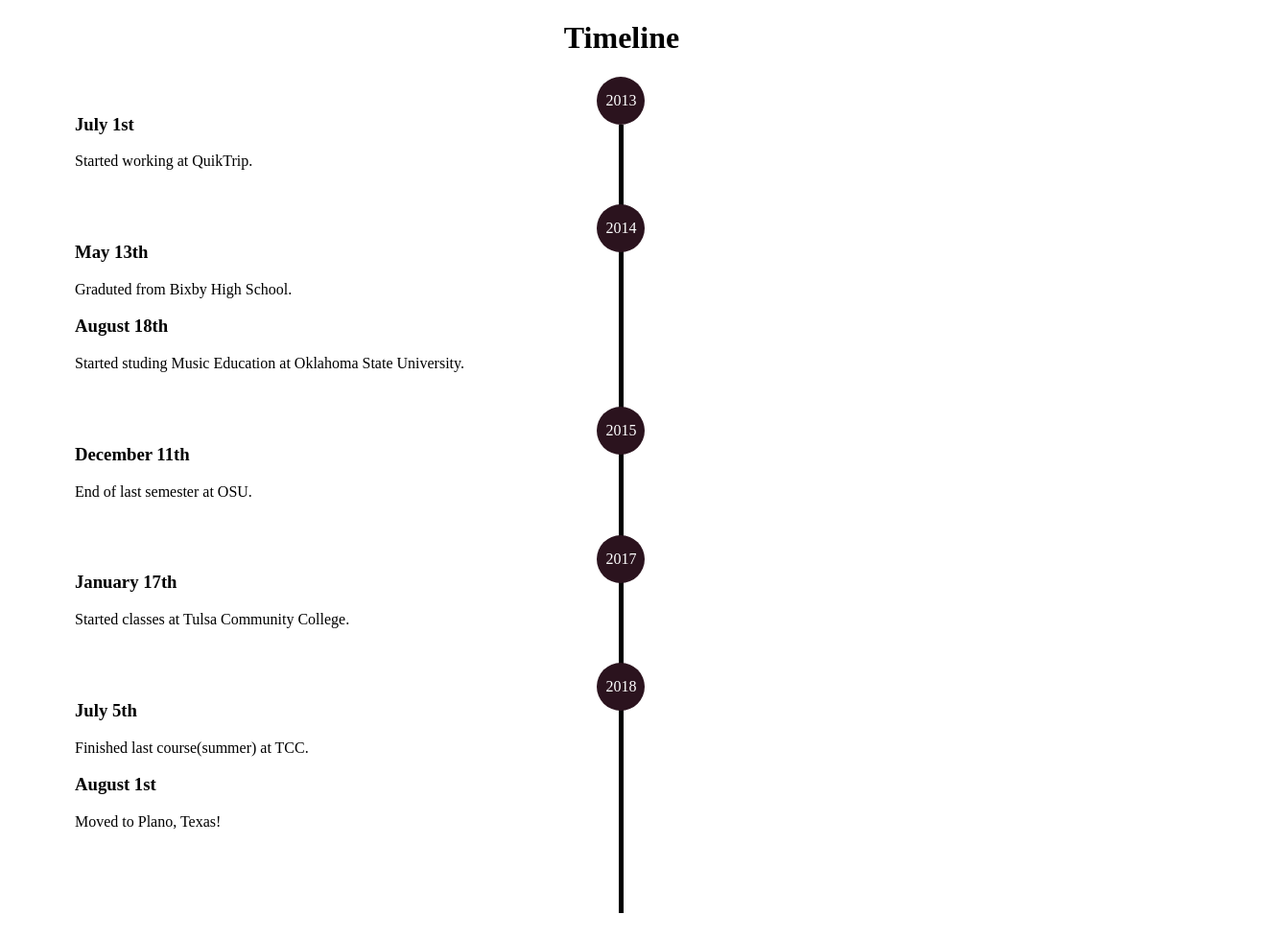
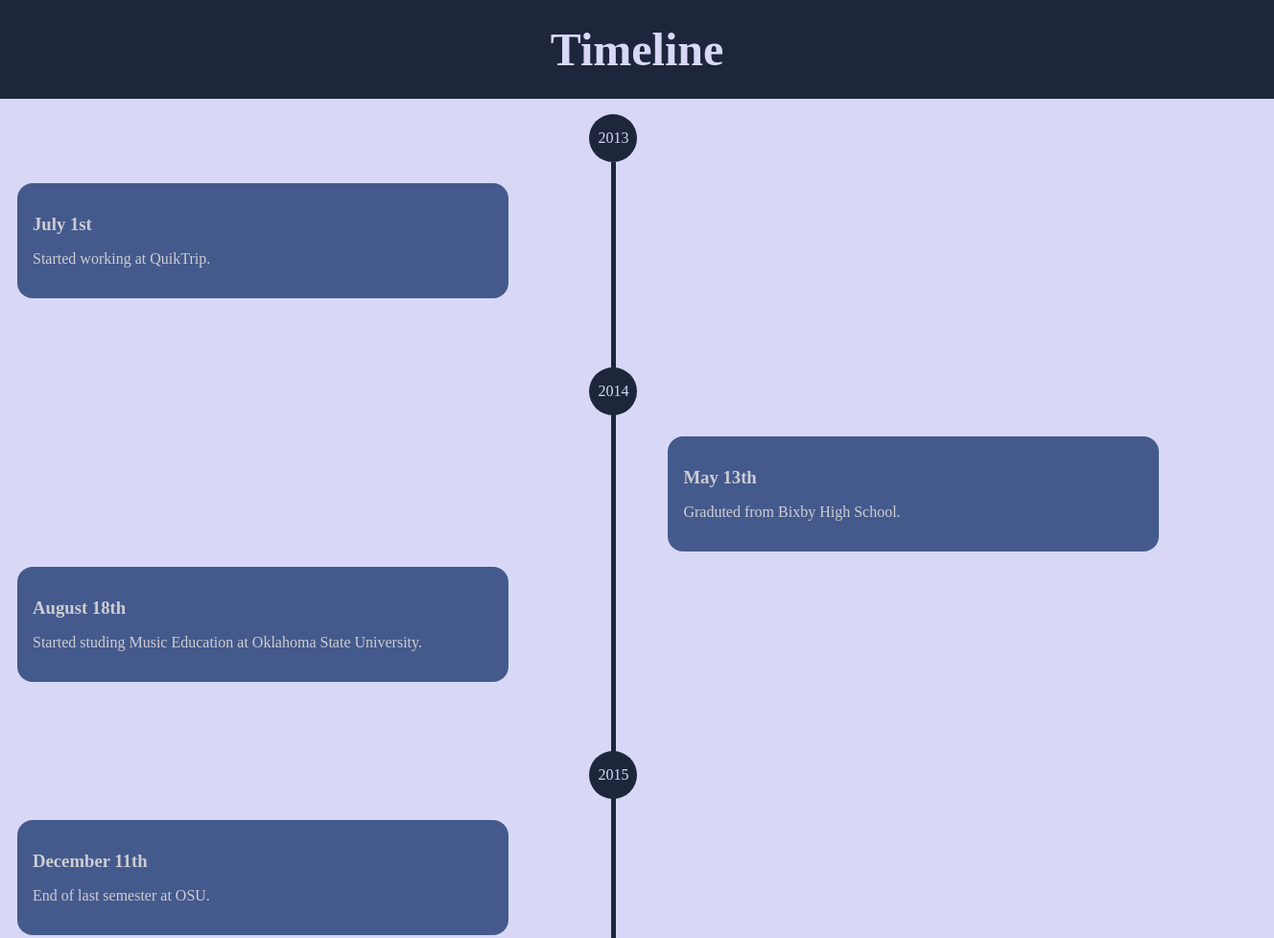
Before and after one commit to tiffanyray/timeline, a plain HTML site: page docs/index.html in a window 1280 px wide. Shown: the top 978 px of the page at 96% size, 1328 px wide, since content can reach past the window. Before the commit the page ends 952 px from the top, so only its background shows below. Drawn offline with Linux system fonts and the light colour scheme.

Commit message:
added event style and overall color scheme

```diff
--- a/docs/style.css
+++ b/docs/style.css
@@ -1,13 +1,18 @@
 
 /* Global Styles */
-html {
-    min-height: 100%;
+* {
     margin: 0;
     padding: 0;
 }
 
+html {
+    min-height: 100%;
+}
+
 body {
     min-height: 100%;
+    background-color: #D8D8F6;
+    margin-bottom: 10rem;
 }
 
 .container {
@@ -21,24 +26,30 @@ body {
 h1 {
     width: 100vw;
     text-align: center;
+    background-color: #1D263B;
+    color: #D8D8F6;
+    padding: 1.5rem;
+    font-size: 3rem;
+    margin-bottom: 1rem;
 }
 
 /* timeline styles */
 /* timeline container */
 .tl-container {
     width: 50px;
+    margin-left: 1rem;
 }
 
 /* Line */
 .line {
     width: 5px;
     min-height: 100%;
-    background-color: black;
+    background-color: #1D263B;
     margin-left: 45%;
 }
 /* Setting background/style for year */
 .year-div {
-    background-color: hsl(331, 39%, 12%);
+    background-color: #1D263B;
     border-radius: 25px;
     height: 50px;
     width: 100%;
@@ -46,7 +57,7 @@ h1 {
 }
 /* year styles */
 .year {
-    color: white;
+    color: #D8D8F6;
     margin: auto;
 }
 
@@ -56,13 +67,44 @@ h1 {
     .tl-container {
         position: relative;
         left: 48vw;
+        margin: 0;
     }
 }
 
 
-
+/* Styling the whole year's event div*/
 .event-div {
     box-sizing: border-box;
-    width: 45vw;
-    padding: 20px;
+    width: 80vw;
+    padding: 3.5rem 1rem;
+    margin: 0 auto;
 }
+/* individual events */
+.event {
+    background-color: #445A8C;
+    color: #CECDD3;
+    padding: 1rem;
+    margin: 1rem;
+    border-radius: 1rem;
+}
+/* children of the event h3 & p */
+.event * {
+    margin: 1rem auto;
+}
+
+/* media query for events || tablets & desktop */
+
+@media only screen and (min-width: 600px) {
+    .event-div {
+        width: 45vw;
+        margin: 0;
+    }
+    .event-l {
+        position: relative;
+        left: -5vw;
+    }
+    .event-r {
+        position: relative;
+        right: -48vw;
+    }
+}
```
